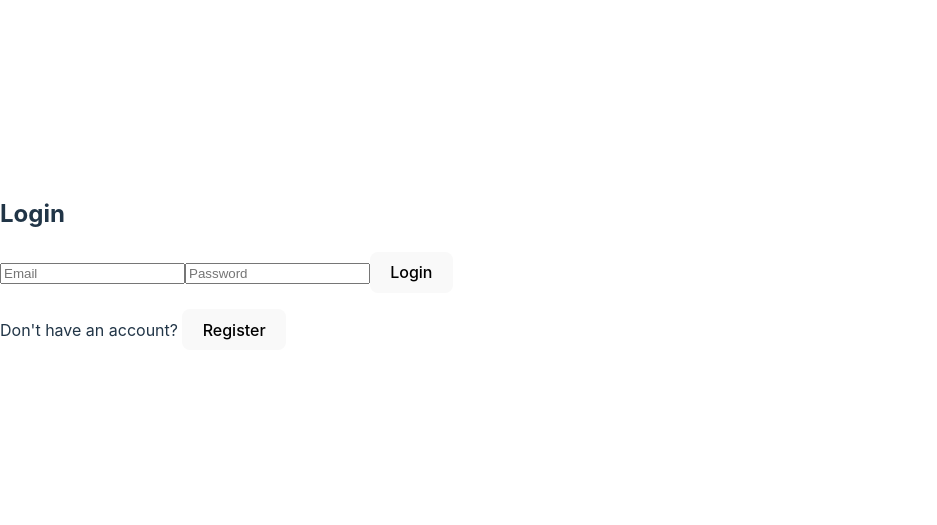
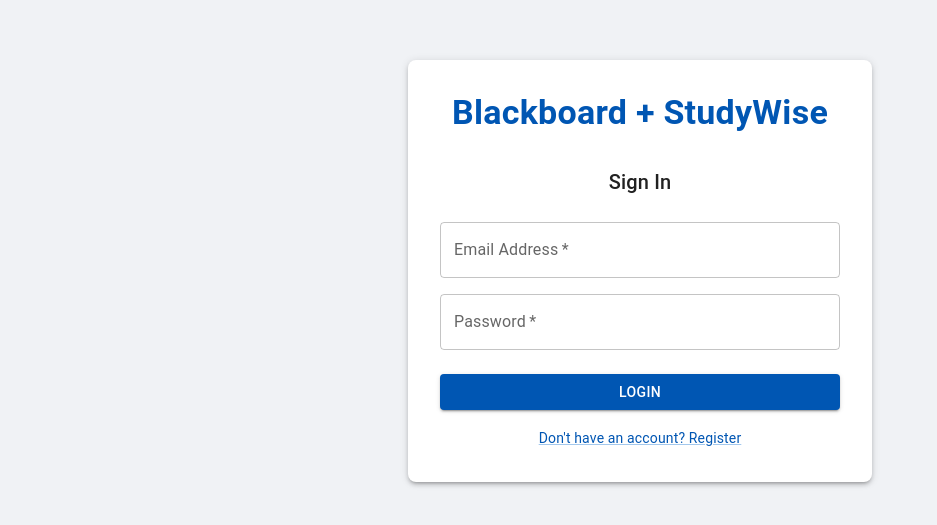
Before and after one commit to tcd-2025-gdp8/gdp8, a React (Vite) app in the folder frontend-web/: page / in a window 1280 px wide. Shown: the part 129-654 px from the top of the page, without its empty margins (0-937 px from the left). Built offline with nearby package versions, Linux system fonts and the light colour scheme; no server answers.

Commit message:
Updated login UI: Added login.css and improved styling

```diff
--- /dev/null
+++ b/frontend-web/src/loginPage/login.css
@@ -0,0 +1,34 @@
+/* src/loginPage/login.css */
+body {
+    margin: 0;
+    padding: 0;
+    font-family: Arial, sans-serif;
+}
+
+.MuiPaper-root {
+    border-radius: 8px;
+    /* Rounded corners for the paper */
+}
+
+.MuiButton-contained {
+    background-color: #0056b3;
+    /* Blue background for buttons */
+    color: white;
+    /* White text for buttons */
+}
+
+.MuiButton-contained:hover {
+    background-color: #004494;
+    /* Darker blue on hover */
+}
+
+.MuiLink-root {
+    color: #0056b3;
+    /* Blue color for links */
+    cursor: pointer;
+}
+
+.MuiLink-root:hover {
+    text-decoration: underline;
+    /* Underline on hover */
+}
--- a/frontend-web/src/loginPage/login.tsx
+++ b/frontend-web/src/loginPage/login.tsx
@@ -2,7 +2,17 @@
 import React, { useState } from "react";
 import { useNavigate } from "react-router-dom";
 import { useAuth } from "../firebase/useAuth";
-import { fetchWithToken } from "../api";  // <-- Import your helper
+import { fetchWithToken } from "../api";
+import {
+    Typography,
+    TextField,
+    Button,
+    Box,
+    Link,
+    Paper,
+    Grid,
+} from "@mui/material";
+import "./login.css"; // Import the CSS file for custom styles
 
 const Login: React.FC = () => {
     const [email, setEmail] = useState<string>("");
@@ -55,30 +65,103 @@
     };
 
     return (
-        <div>
-            <h2>{isRegister ? "Register" : "Login"}</h2>
-            <form onSubmit={(e) => void handleSubmit(e)}>
-                <input
-                    type="email"
+        <Box
+            sx={{
+                display: "flex",
+                justifyContent: "center",
+                alignItems: "center",
+                minHeight: "100vh", // Full viewport height
+                width: "100vw", // Full viewport width
+                backgroundColor: "#f0f2f5", // Light grey background
+            }}
+        >
+            <Paper
+                elevation={3}
+                sx={{
+                    padding: "2rem",
+                    width: "100%",
+                    maxWidth: "400px", // Limit the width of the white box
+                    borderRadius: "8px", // Rounded corners
+                    backgroundColor: "#ffffff", // White background
+                }}
+            >
+                {/* Blackboard + StudyWise Header */}
+                <Typography
+                    variant="h4"
+                    component="h1"
+                    sx={{
+                        color: "#0056b3", // Blue color
+                        fontWeight: "bold",
+                        textAlign: "center",
+                        marginBottom: "2rem",
+                    }}
+                >
+                    Blackboard + StudyWise
+                </Typography>
+
+                <Typography component="h2" variant="h6" align="center" sx={{ marginBottom: "1.5rem" }}>
+                    {isRegister ? "Create an Account" : "Sign In"}
+                </Typography>
+                <Box component="form" onSubmit={(e) => void handleSubmit(e)}>
+                    <Grid container spacing={2}>
+                        <Grid item xs={12}>
+                            <TextField
+                                required
+                                fullWidth
+                                id="email"
+                                label="Email Address"
+                                name="email"
+                                autoComplete="email"
                                 value={email}
                                 onChange={(e: React.ChangeEvent<HTMLInputElement>) => setEmail(e.target.value)}
-                    placeholder="Email"
                             />
-                <input
+                        </Grid>
+                        <Grid item xs={12}>
+                            <TextField
+                                required
+                                fullWidth
+                                name="password"
+                                label="Password"
                                 type="password"
+                                id="password"
+                                autoComplete="current-password"
                                 value={password}
                                 onChange={(e: React.ChangeEvent<HTMLInputElement>) => setPassword(e.target.value)}
-                    placeholder="Password"
                             />
-                <button type="submit">{isRegister ? "Register" : "Login"}</button>
-            </form>
-            <p>
-                {isRegister ? "Already have an account?" : "Don't have an account?"}{" "}
-                <button onClick={() => setIsRegister(!isRegister)}>
-                    {isRegister ? "Login" : "Register"}
-                </button>
-            </p>
-        </div>
+                        </Grid>
+                    </Grid>
+                    <Button
+                        type="submit"
+                        fullWidth
+                        variant="contained"
+                        sx={{
+                            mt: 3,
+                            mb: 2,
+                            backgroundColor: "#0056b3", // Blue color
+                            "&:hover": {
+                                backgroundColor: "#004494", // Darker blue on hover
+                            },
+                        }}
+                    >
+                        {isRegister ? "Register" : "Login"}
+                    </Button>
+                    <Grid container justifyContent="center">
+                        <Grid item>
+                            <Link
+                                href="#"
+                                variant="body2"
+                                onClick={() => setIsRegister(!isRegister)}
+                                sx={{ color: "#0056b3" }} // Blue color
+                            >
+                                {isRegister
+                                    ? "Already have an account? Sign In"
+                                    : "Don't have an account? Register"}
+                            </Link>
+                        </Grid>
+                    </Grid>
+                </Box>
+            </Paper>
+        </Box>
     );
 };
 
```
Lines whose indentation alone changed are shown as unchanged.
